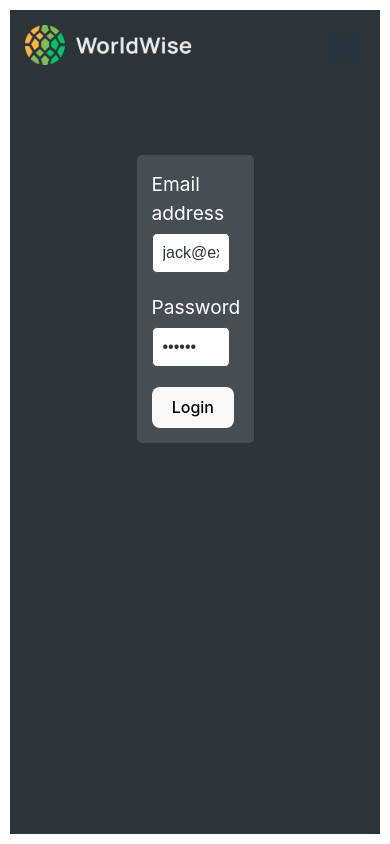
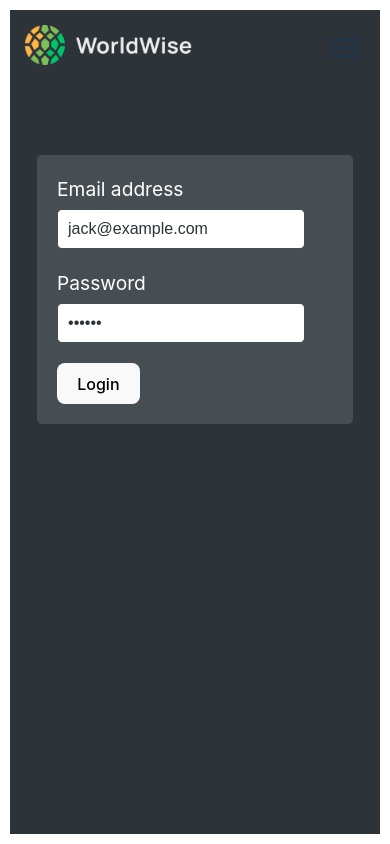
Before and after one commit to mohamedmostafa58/wordwise, a React (Vite) app: page /login in a window 390 px wide. Built offline with nearby package versions, Linux system fonts and the light colour scheme.

Commit message:
responsive login

```diff
--- a/src/pages/Login.module.css
+++ b/src/pages/Login.module.css
@@ -15,7 +15,7 @@
   width: 30vw;
   margin-inline: auto;
   background-color: var(--color-dark-2);
-  padding: 15px;
+  padding: 20px;
   border-radius: 5px;
   margin-top: 10vh;
 }
@@ -38,3 +38,23 @@
   font-size: 1rem;
   border: 1px solid var(--color-dark-2);
 }
+@media (max-width: 1440px) {
+  .form {
+    width: 40vw;
+  }
+}
+@media (max-width: 992px) {
+  .form {
+    width: 50vw;
+  }
+}
+@media (max-width: 772px) {
+  .form {
+    width: 60vw;
+  }
+}
+@media (max-width: 592px) {
+  .form {
+    width: 81vw;
+  }
+}
```
